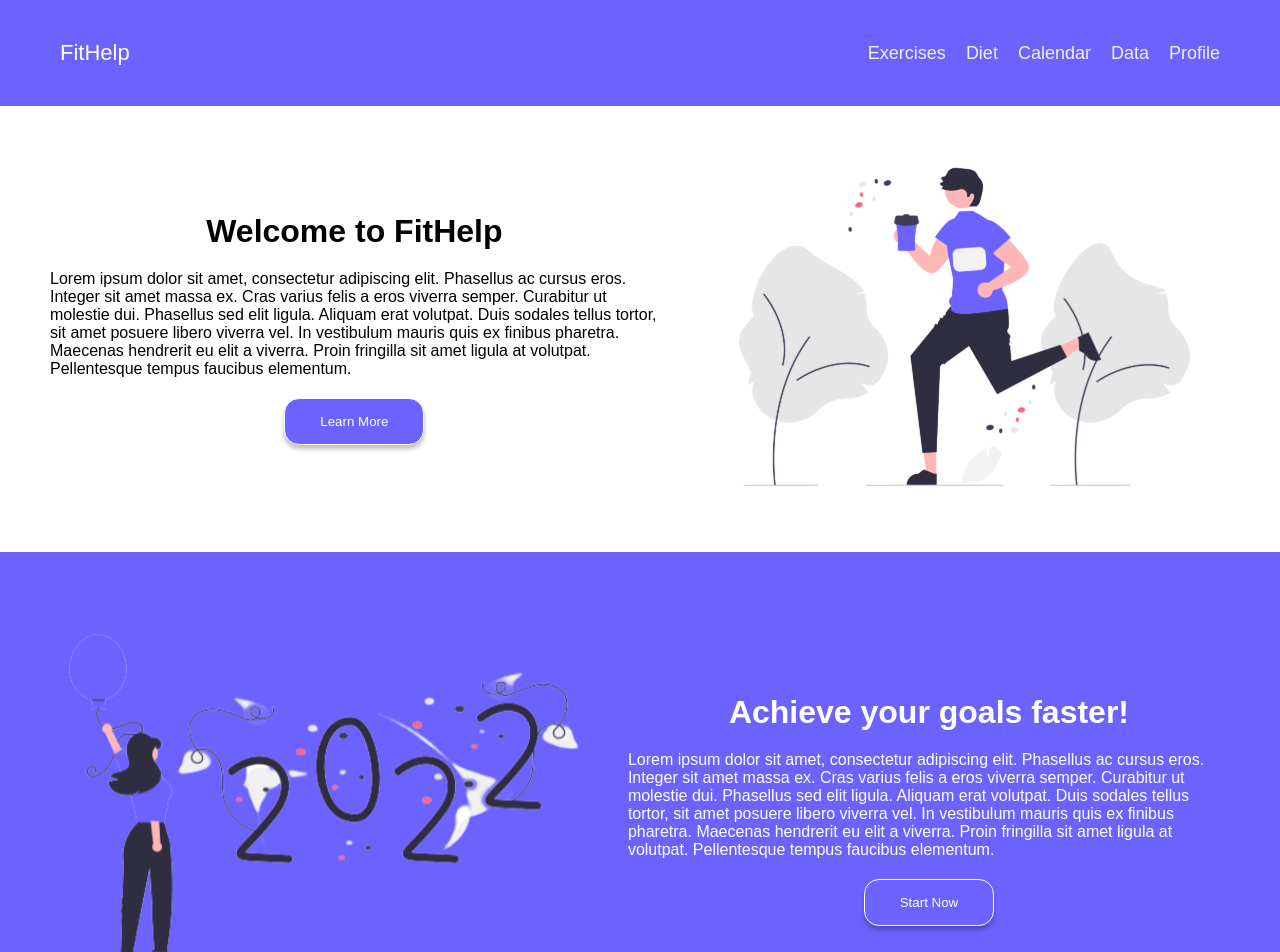
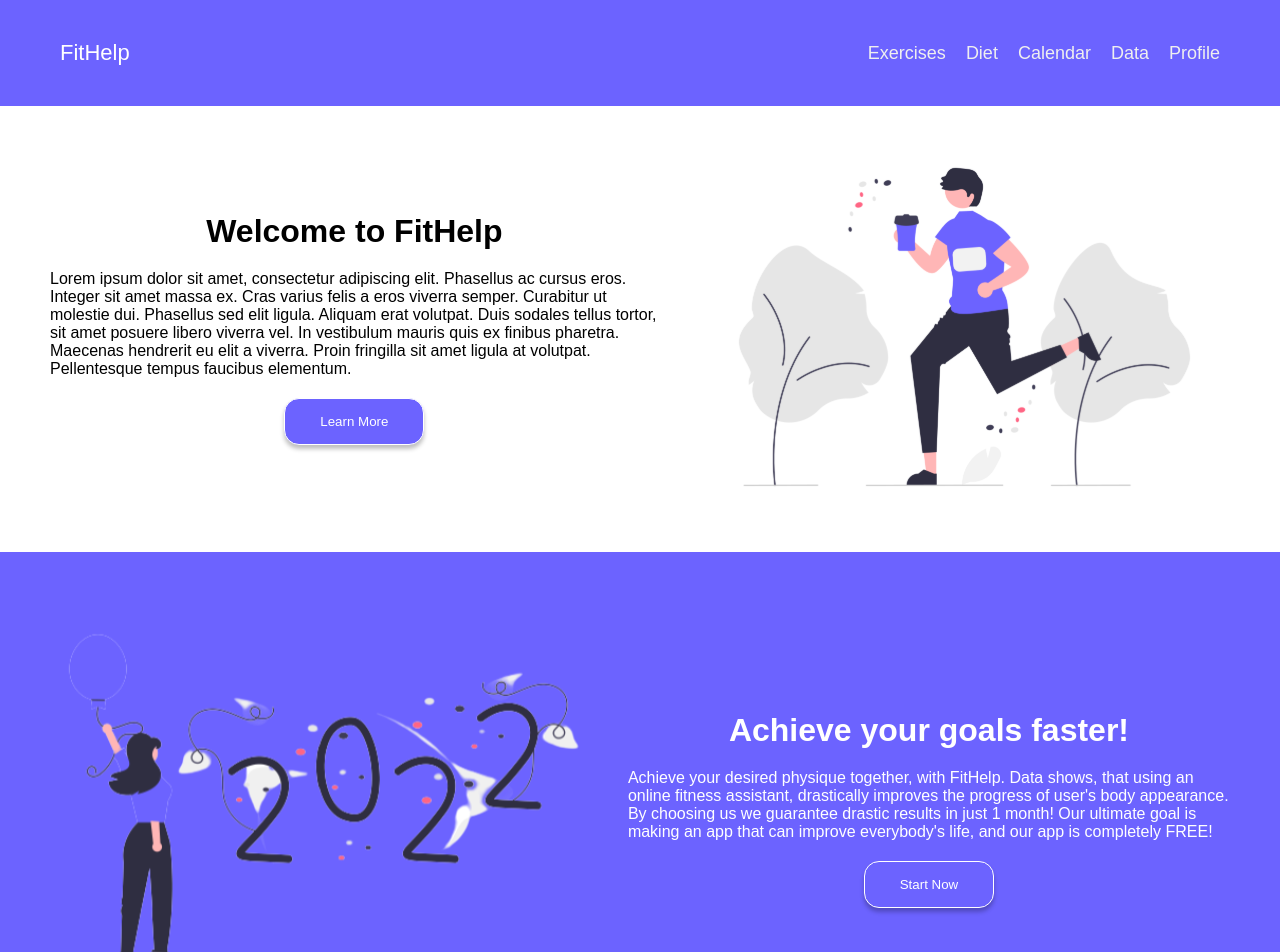
Before and after one commit to SimonsMeldzers/FitHelp, a React (Create React App) app: page / in a window 1280 px wide. Shown: the top 952 px of the page. Built offline with nearby package versions, Linux system fonts and the light colour scheme; no server answers.

Commit message:
Achieve your goals faster apraksta pievienosana

```diff
--- a/src/Components/Achieve/Achieve.js
+++ b/src/Components/Achieve/Achieve.js
@@ -6,7 +6,7 @@ import "./Achieve.css";
 
 const text = {
   title: "Achieve your goals faster!",
-  desc: "Lorem ipsum dolor sit amet, consectetur adipiscing elit. Phasellus ac cursus eros. Integer sit amet massa ex. Cras varius felis a eros viverra semper. Curabitur ut molestie dui. Phasellus sed elit ligula. Aliquam erat volutpat. Duis sodales tellus tortor, sit amet posuere libero viverra vel. In vestibulum mauris quis ex finibus pharetra. Maecenas hendrerit eu elit a viverra. Proin fringilla sit amet ligula at volutpat. Pellentesque tempus faucibus elementum.",
+  desc: "Achieve your desired physique together, with FitHelp. Data shows, that using an online fitness assistant, drastically improves the progress of user's body appearance. By choosing us we guarantee drastic results in just 1 month! Our ultimate goal is making an app that can improve everybody's life, and our app is completely FREE!",
   isWhite: true,
 };
 
```
